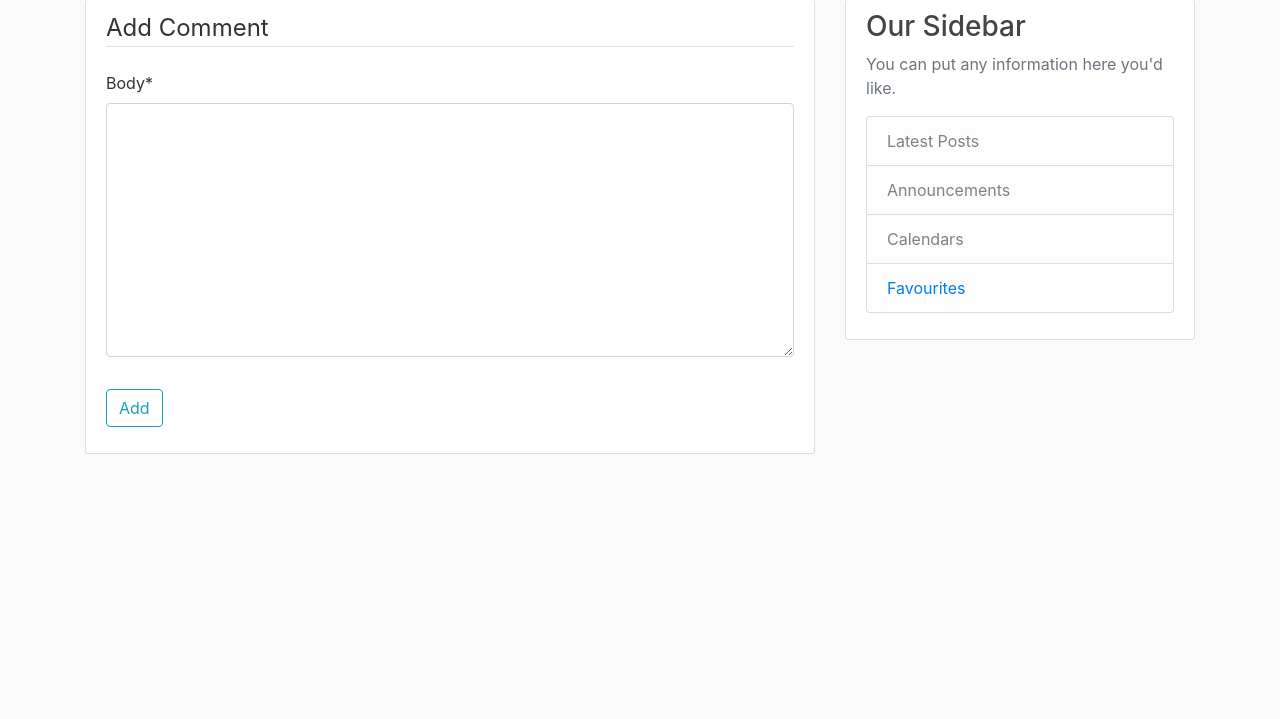
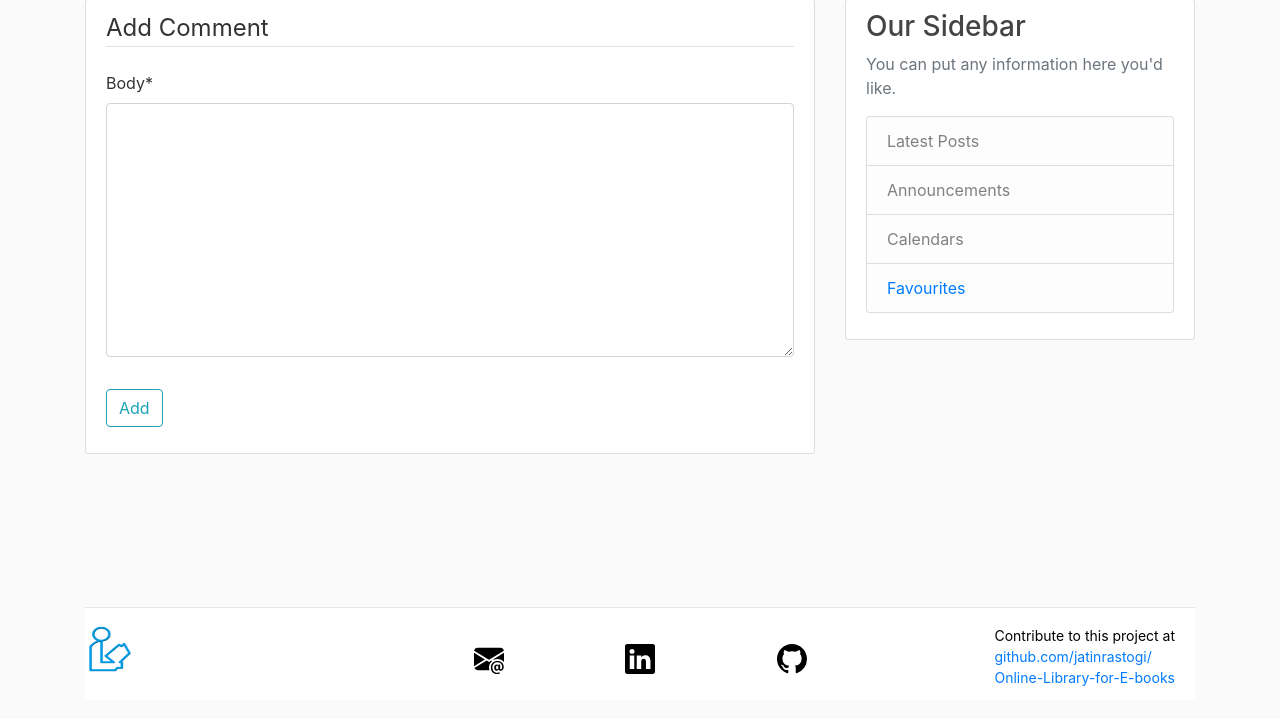
Before and after one commit to jatinrastogi/Online-Library-for-E-books, a Django app: page /post/1/comment in a window 1280 px wide. Shown: the part 81-800 px from the top of the page. Run offline with Django 3.2, Linux system fonts and the light colour scheme; a user stored in the database is signed in; some libraries are stand-ins or nearby versions.

Commit message:
added footer

```diff
--- a/blog/static/blog/main.css
+++ b/blog/static/blog/main.css
@@ -58,7 +58,7 @@ margin-right: 16px;
 .article-metadata {
   padding-bottom: 1px;
   margin-bottom: 4px;
-border-bottom: 1px solid #e3e3e3
+  border-bottom: 1px solid #e3e3e3;
 }
 
 .article-metadata a:hover {
@@ -81,3 +81,26 @@ margin-bottom: 16px;
 .account-heading {
   font-size: 2.5rem;
 }
+
+.icons{
+  width:30%;
+  display: flex;
+  margin: 0 auto;
+  justify-content: space-between;
+  margin-top:-30px;
+}
+footer{
+  bottom: 0;
+  padding-bottom: 20px;
+  background-color: white;
+}
+#contribute{
+  float:right;
+  color: black;
+  margin-top:-55px;
+  margin-right: 20px;
+  font-size: 14px;
+}
+.posts{
+  min-height: 74vh;
+}
--- a/blog/templates/blog/base.html
+++ b/blog/templates/blog/base.html
@@ -52,7 +52,7 @@
             </nav>
         </header>
         <main role="main" class="container">
-        <div class="row">
+        <div class="row posts">
           <div class="col-md-8">
             {% if messages%}
               {% for message in messages %}
@@ -79,6 +79,35 @@
             </div>
           </div>
         </div>
+        <footer>
+          <hr>
+          <img width=50 height=50 src="{% static 'blog/logo.png' %}" alt="Online Books">
+          <div class="icons">
+            <a target="_blank" href="https://mail.google.com/mail/u/0/#inbox?compose=GTvVlcRzCMcrSkscXfgvVDrwFDTQqCJdDzsqsZdphmzmQPcszfgNzMssLLlwcNRkGpVgmcKMBxgSB">
+              <svg xmlns="http://www.w3.org/2000/svg" width="30" height="30" fill="black" class="bi bi-envelope-at-fill" viewBox="0 0 16 16">
+                <path d="M2 2A2 2 0 0 0 .05 3.555L8 8.414l7.95-4.859A2 2 0 0 0 14 2H2Zm-2 9.8V4.698l5.803 3.546L0 11.801Zm6.761-2.97-6.57 4.026A2 2 0 0 0 2 14h6.256A4.493 4.493 0 0 1 8 12.5a4.49 4.49 0 0 1 1.606-3.446l-.367-.225L8 9.586l-1.239-.757ZM16 9.671V4.697l-5.803 3.546.338.208A4.482 4.482 0 0 1 12.5 8c1.414 0 2.675.652 3.5 1.671Z"/>
+                <path d="M15.834 12.244c0 1.168-.577 2.025-1.587 2.025-.503 0-1.002-.228-1.12-.648h-.043c-.118.416-.543.643-1.015.643-.77 0-1.259-.542-1.259-1.434v-.529c0-.844.481-1.4 1.26-1.4.585 0 .87.333.953.63h.03v-.568h.905v2.19c0 .272.18.42.411.42.315 0 .639-.415.639-1.39v-.118c0-1.277-.95-2.326-2.484-2.326h-.04c-1.582 0-2.64 1.067-2.64 2.724v.157c0 1.867 1.237 2.654 2.57 2.654h.045c.507 0 .935-.07 1.18-.18v.731c-.219.1-.643.175-1.237.175h-.044C10.438 16 9 14.82 9 12.646v-.214C9 10.36 10.421 9 12.485 9h.035c2.12 0 3.314 1.43 3.314 3.034v.21Zm-4.04.21v.227c0 .586.227.8.581.8.31 0 .564-.17.564-.743v-.367c0-.516-.275-.708-.572-.708-.346 0-.573.245-.573.791Z"/>
+              </svg>
+            </a>
+            <a href="https://www.linkedin.com/in/jatin-rastogii">
+              <svg xmlns="http://www.w3.org/2000/svg" width="30" height="30" fill="black" class="bi bi-linkedin" viewBox="0 0 16 16">
+                <path d="M0 1.146C0 .513.526 0 1.175 0h13.65C15.474 0 16 .513 16 1.146v13.708c0 .633-.526 1.146-1.175 1.146H1.175C.526 16 0 15.487 0 14.854V1.146zm4.943 12.248V6.169H2.542v7.225h2.401zm-1.2-8.212c.837 0 1.358-.554 1.358-1.248-.015-.709-.52-1.248-1.342-1.248-.822 0-1.359.54-1.359 1.248 0 .694.521 1.248 1.327 1.248h.016zm4.908 8.212V9.359c0-.216.016-.432.08-.586.173-.431.568-.878 1.232-.878.869 0 1.216.662 1.216 1.634v3.865h2.401V9.25c0-2.22-1.184-3.252-2.764-3.252-1.274 0-1.845.7-2.165 1.193v.025h-.016a5.54 5.54 0 0 1 .016-.025V6.169h-2.4c.03.678 0 7.225 0 7.225h2.4z"/>
+              </svg>
+            </a>
+            <a href="https://github.com/jatinrastogi">
+              <svg xmlns="http://www.w3.org/2000/svg" width="30" height="30" fill="black" class="bi bi-github" viewBox="0 0 16 16">
+                <path d="M8 0C3.58 0 0 3.58 0 8c0 3.54 2.29 6.53 5.47 7.59.4.07.55-.17.55-.38 0-.19-.01-.82-.01-1.49-2.01.37-2.53-.49-2.69-.94-.09-.23-.48-.94-.82-1.13-.28-.15-.68-.52-.01-.53.63-.01 1.08.58 1.23.82.72 1.21 1.87.87 2.33.66.07-.52.28-.87.51-1.07-1.78-.2-3.64-.89-3.64-3.95 0-.87.31-1.59.82-2.15-.08-.2-.36-1.02.08-2.12 0 0 .67-.21 2.2.82.64-.18 1.32-.27 2-.27.68 0 1.36.09 2 .27 1.53-1.04 2.2-.82 2.2-.82.44 1.1.16 1.92.08 2.12.51.56.82 1.27.82 2.15 0 3.07-1.87 3.75-3.65 3.95.29.25.54.73.54 1.48 0 1.07-.01 1.93-.01 2.2 0 .21.15.46.55.38A8.012 8.012 0 0 0 16 8c0-4.42-3.58-8-8-8z"/>
+              </svg>
+            </a>
+          </div>
+          <span id="contribute">
+            Contribute to this project at
+            <br>
+            <a href="https://github.com/jatinrastogi/Online-Library-for-E-books">github.com/jatinrastogi/<br>
+            Online-Library-for-E-books</a>
+          </span>
+        </footer>
+
         <script src="https://code.jquery.com/jquery-3.2.1.slim.min.js" integrity="sha384-KJ3o2DKtIkvYIK3UENzmM7KCkRr/rE9/Qpg6aAZGJwFDMVNA/GpGFF93hXpG5KkN" crossorigin="anonymous"></script>
         <script src="https://cdnjs.cloudflare.com/ajax/libs/popper.js/1.12.9/umd/popper.min.js" integrity="sha384-ApNbgh9B+Y1QKtv3Rn7W3mgPxhU9K/ScQsAP7hUibX39j7fakFPskvXusvfa0b4Q" crossorigin="anonymous"></script>
         <script src="https://maxcdn.bootstrapcdn.com/bootstrap/4.0.0/js/bootstrap.min.js" integrity="sha384-JZR6Spejh4U02d8jOt6vLEHfe/JQGiRRSQQxSfFWpi1MquVdAyjUar5+76PVCmYl" crossorigin="anonymous"></script>
```
Also changed, not shown: blog/migrations/0007_post_favourite.py (added), blog/static/blog/background.jpg (added), db.sqlite3. Lines whose indentation alone changed are shown as unchanged.
